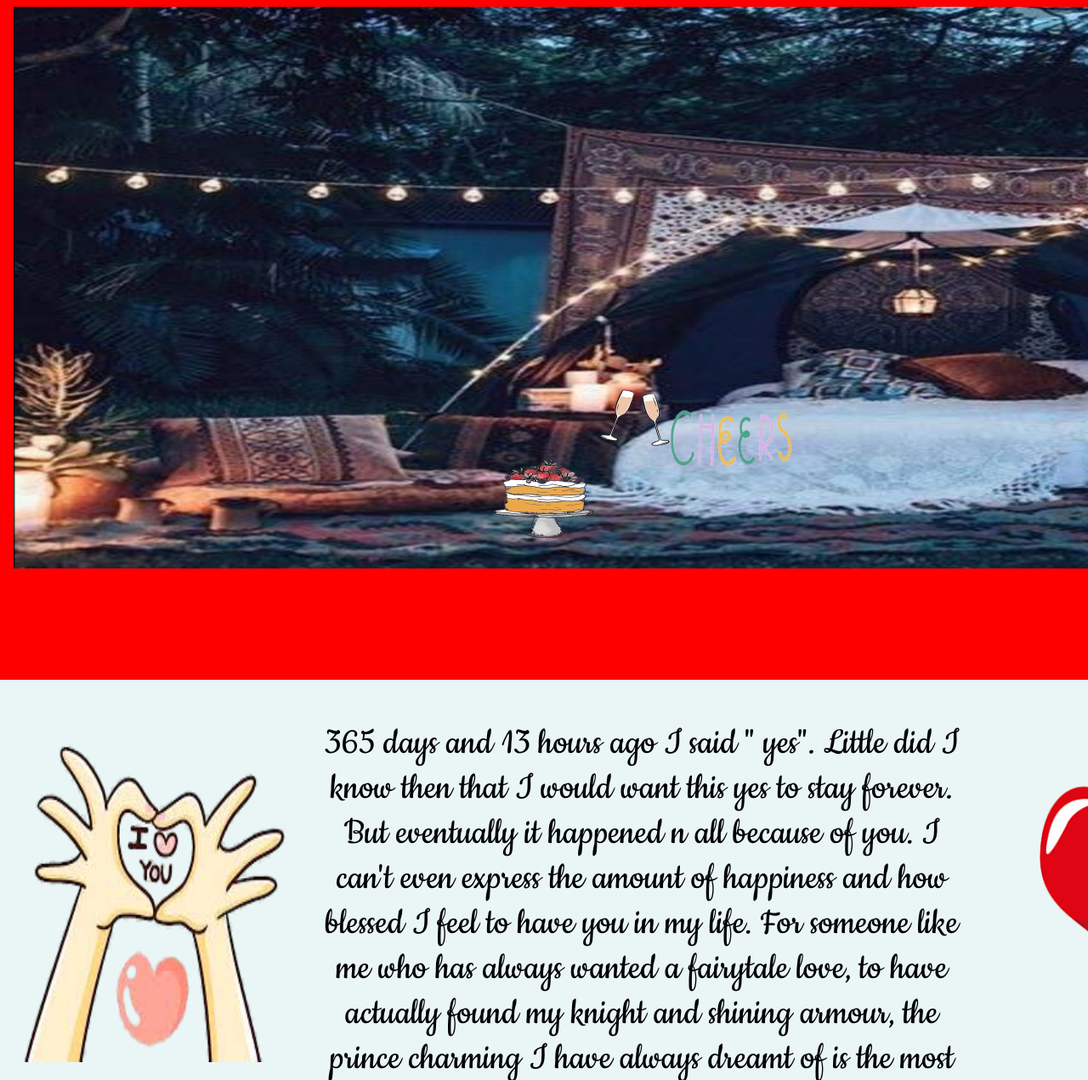
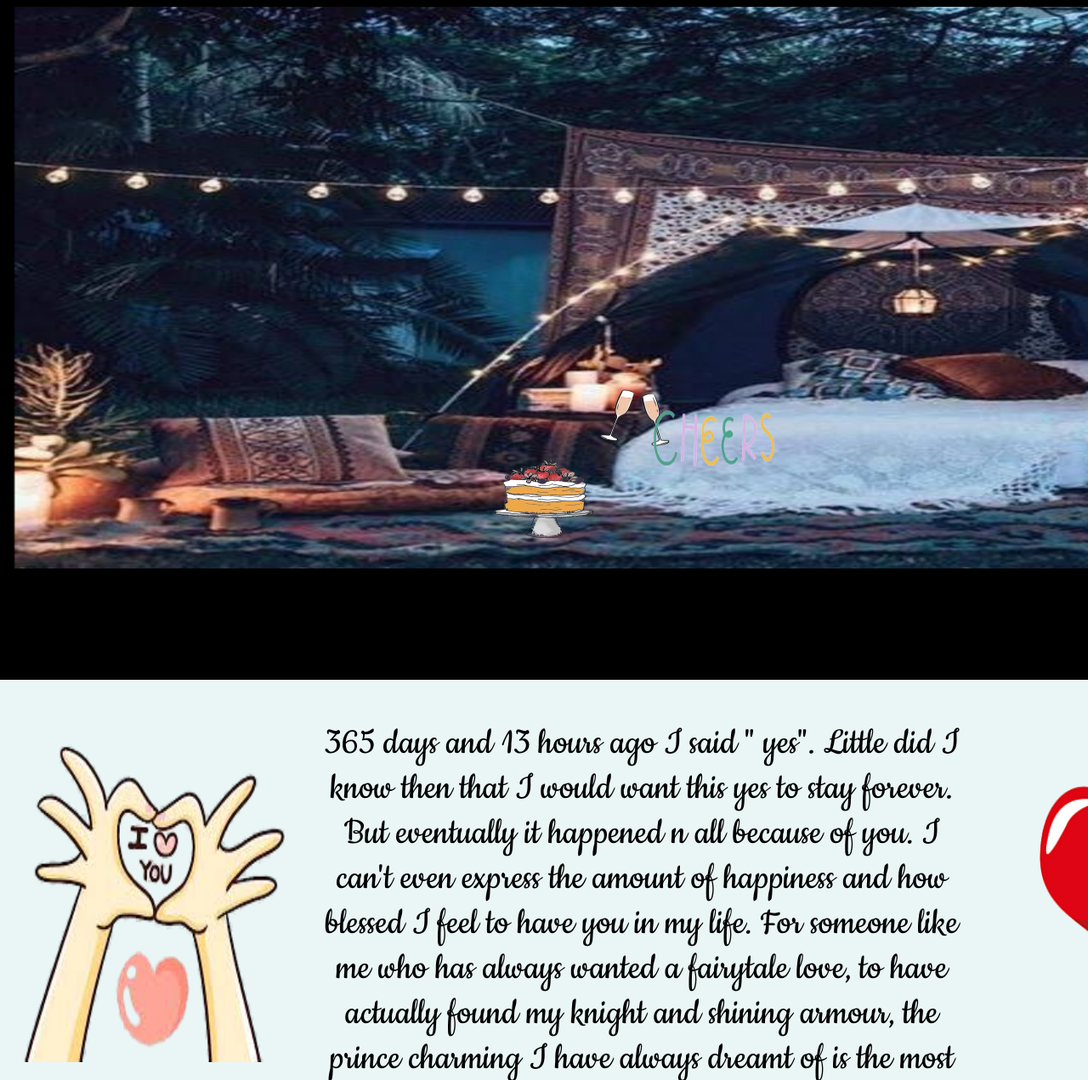
Before and after one commit to Subhlaxmi179/one, a PHP site: page /date.html in a window 1280 px wide; the page is wider, and only the part inside the window is pictured. Shown: the top 1271 px of that part at 85% size. Run offline with PHP 8.4, Linux system fonts and the light colour scheme; some web fonts are replaced.

Commit message:
Update datestyle.css

```diff
--- a/css/datestyle.css
+++ b/css/datestyle.css
@@ -1,6 +1,7 @@
 body{
-  background-color: red;
+  background-color: black ;
   text-align: center;
+  height: 2160px;
 }
 .topc{
   background-color: black;
@@ -69,7 +70,7 @@ img
 }
 .cheers{
   position:relative;
-  left:-250px;
+  left:-270px;
   top:-250px;
   height:150px;
   width:150px;
```
